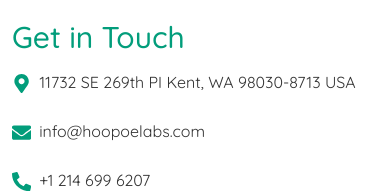
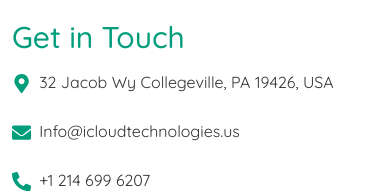
Before and after one commit to alymehroz512/ICLOUD, a React (Vite) app: page /medical-equipment in a window 390 px wide. Shown: the part 2646-2839 px from the top of the page. Built offline with nearby package versions, Linux system fonts and the light colour scheme.

Commit message:
Footer address , phone number , and location is also updated

```diff
--- a/src/components/Footer.jsx
+++ b/src/components/Footer.jsx
@@ -60,11 +60,11 @@
               <ul className="footer-contact list-unstyled">
                 <li>
                   <FaMapMarkerAlt className="footer-icon mt-1" />
-                  <span>11732 SE 269th PI Kent, WA 98030-8713 USA</span>
+                  <span>32 Jacob Wy Collegeville, PA 19426, USA</span>
                 </li>
                 <li>
                   <FaEnvelope className="footer-icon mt-1" />
-                  <span>info@hoopoelabs.com</span>
+                  <span>Info@icloudtechnologies.us</span>
                 </li>
                 <li>
                   <FaPhoneAlt className="footer-icon mt-1" />
```
